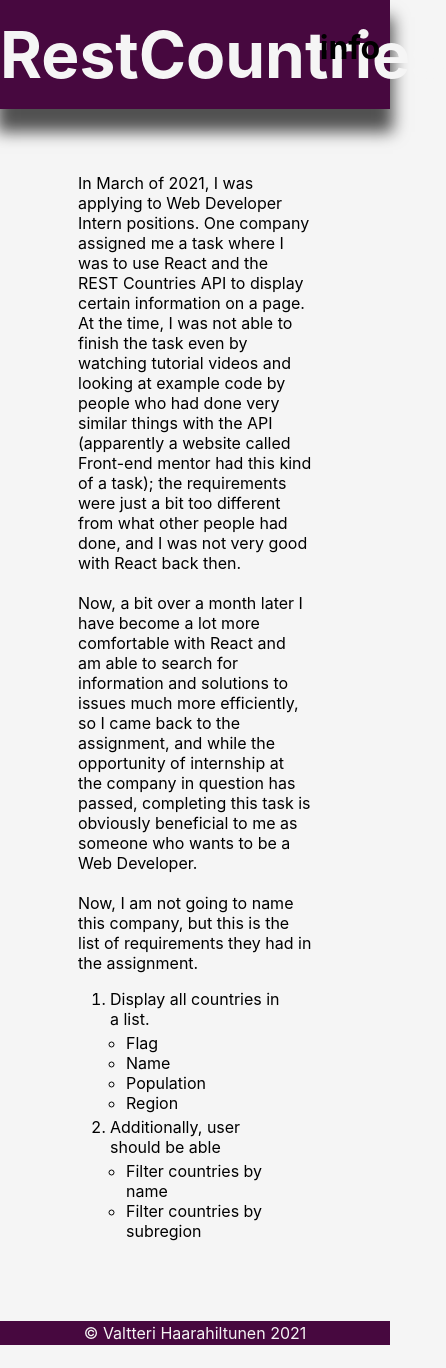
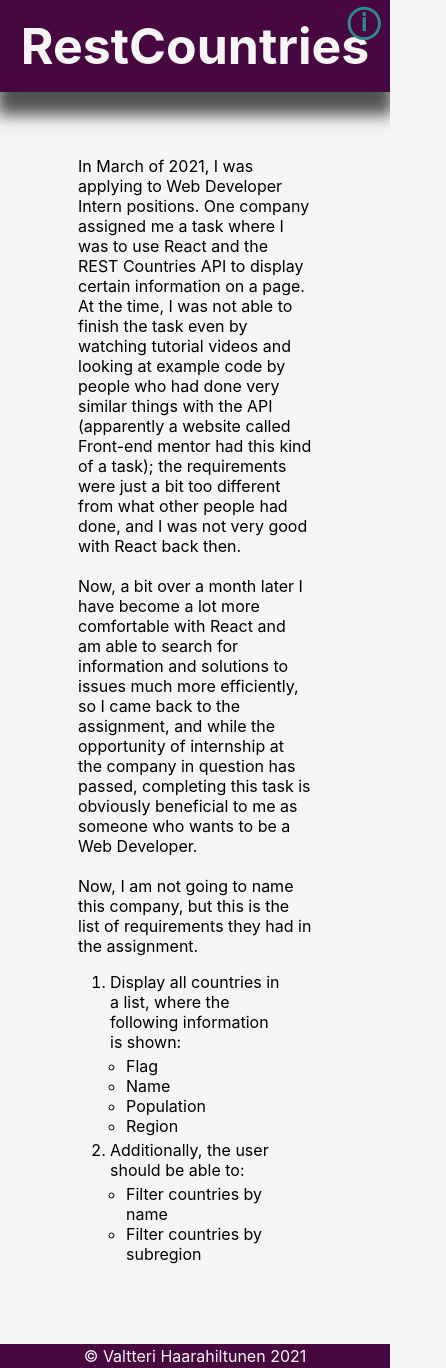
Before and after one commit to valtterihaa/restcountries, a React (Create React App) app: page /usr/info in a window 390 px wide. Shown: the whole page, 446 px wide, since content can reach past the window. Before the commit the page ends 1345 px from the top, so only its background shows below. Built offline with nearby package versions, Linux system fonts and the light colour scheme.

Commit message:
improved styling for smallest mobile screens

```diff
--- a/src/App.css
+++ b/src/App.css
@@ -15,13 +15,12 @@
 }
 
 html, #root {
-  height: 100%;
+  min-height: 100vh;
 }
 
 body {
   background-color: whitesmoke;
-  height: 100%;
-  min-height: 100%;
+  min-height: 100vh;
 }
 
 #root {
@@ -43,19 +42,19 @@
 
 header h1 {
   color: whitesmoke;
+  font-size: 50px;
 }
 
 header .info {
   position: absolute;
   top: 0;
   right: 10px;
-  line-height: 3em;
+  color: rgb(46, 138, 138);
 }
 
 footer {
   text-align: center;
   margin-top: auto;
-  flex-shrink: 0;
   width: 100%;
   background-color: var(--main-color);
   color: whitesmoke;
@@ -84,7 +83,7 @@
 .country-filter {
   line-height: 2em;
   border-radius: 8px;
-  width: 200px;
+  width: 175px;
   padding-left: 4px;
 }
 
@@ -140,7 +139,6 @@
 
 .one-country-page {
   margin: auto;
-  /* min-height: 82.7vh; */
   align-items: center;
 }
 
--- a/src/countries.jsx
+++ b/src/countries.jsx
@@ -76,26 +76,17 @@
         return (
             <div>
                 <div className="country-filters">
+
                     <div>
-                        <label htmlFor="filter" className="hide">Filter by name</label>
-                        <input id="filter" className="country-filter" value={this.state.filter} onChange={ev => this.textChanged(ev)} placeholder="filter by name" />
-                    </div>
-                    <div>
-                        {/* <label htmlFor="region">Filter by region</label>
-                        <select name="region" id="region" value={this.state.region} onChange={ev => this.textChanged(ev)} >
-                            <option value="">Show all</option>
-                            <option value="africa">Africa</option>
-                            <option value="americas">Americas</option>
-                            <option value="asia">Asia</option>
-                            <option value="europe">Europe</option>
-                            <option value="oceania">Oceania</option>
-                        </select> */}
                         <select name="subr" id="subr" className="country-filter" value={this.state.subr} onChange={ev => this.textChanged(ev)} >
                             <option value="">Filter by subregion</option>
                             {srfilter}
                         </select>
                     </div>
-
+                    <div>
+                        <label htmlFor="filter" className="hide">Filter by name</label>
+                        <input id="filter" className="country-filter" value={this.state.filter} onChange={ev => this.textChanged(ev)} placeholder="filter by name" />
+                    </div>
 
 
                 </div>
--- a/src/header.jsx
+++ b/src/header.jsx
@@ -21,7 +21,7 @@
             <h1>RestCountries</h1>
         </Link>
         <Link to="/usr/info">
-            <p className="info">info</p>
+            <p className="info">ⓘ</p>
         </Link>
     </header>)
 }
--- a/src/info.jsx
+++ b/src/info.jsx
@@ -9,7 +9,7 @@
             <p>Now, I am not going to name this company, but this is the list of requirements they had in the assignment.</p>
             <div className="my-info-list">
                 <ol>
-                    <li>Display all countries in a list.
+                    <li>Display all countries in a list, where the following information is shown:
                         <ul>
                             <li>Flag</li>
                             <li>Name</li>
@@ -17,7 +17,7 @@
                             <li>Region</li>
                         </ul>
                     </li>
-                    <li>Additionally, user should be able
+                    <li>Additionally, the user should be able to:
                         <ul>
                             <li>Filter countries by name</li>
                             <li>Filter countries by subregion</li>
```
